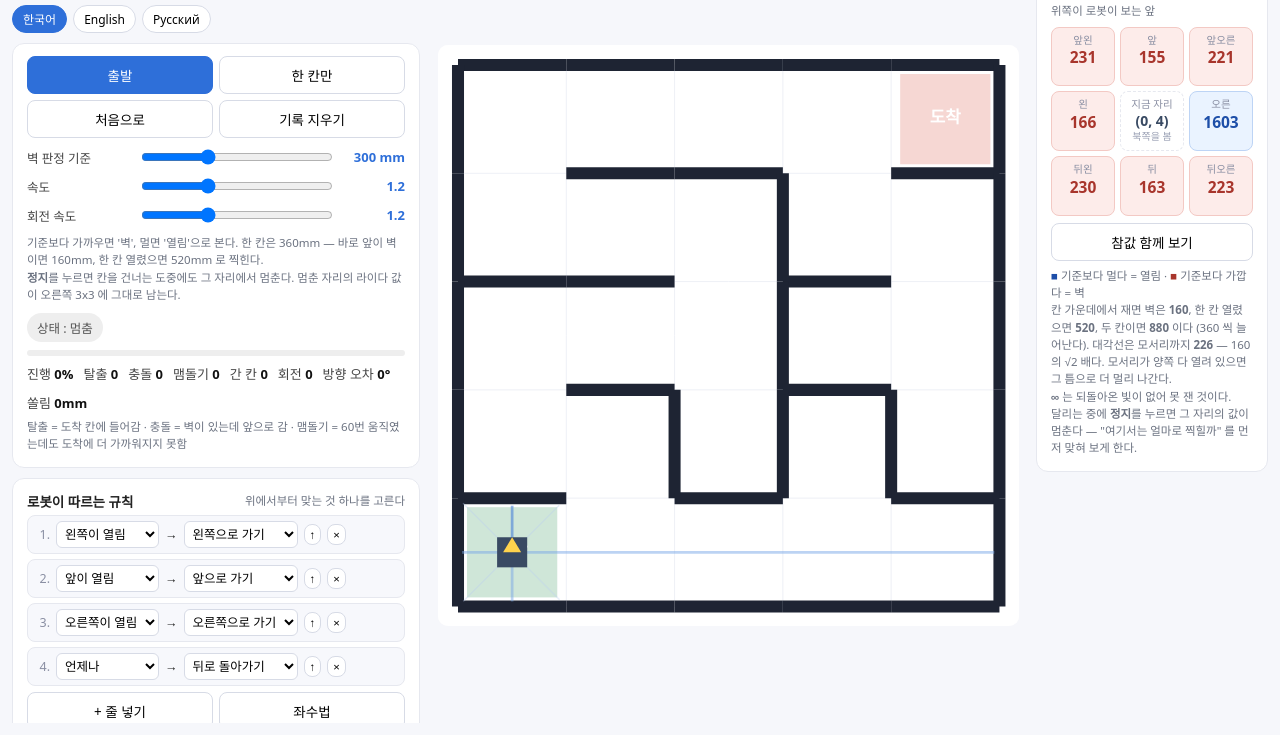
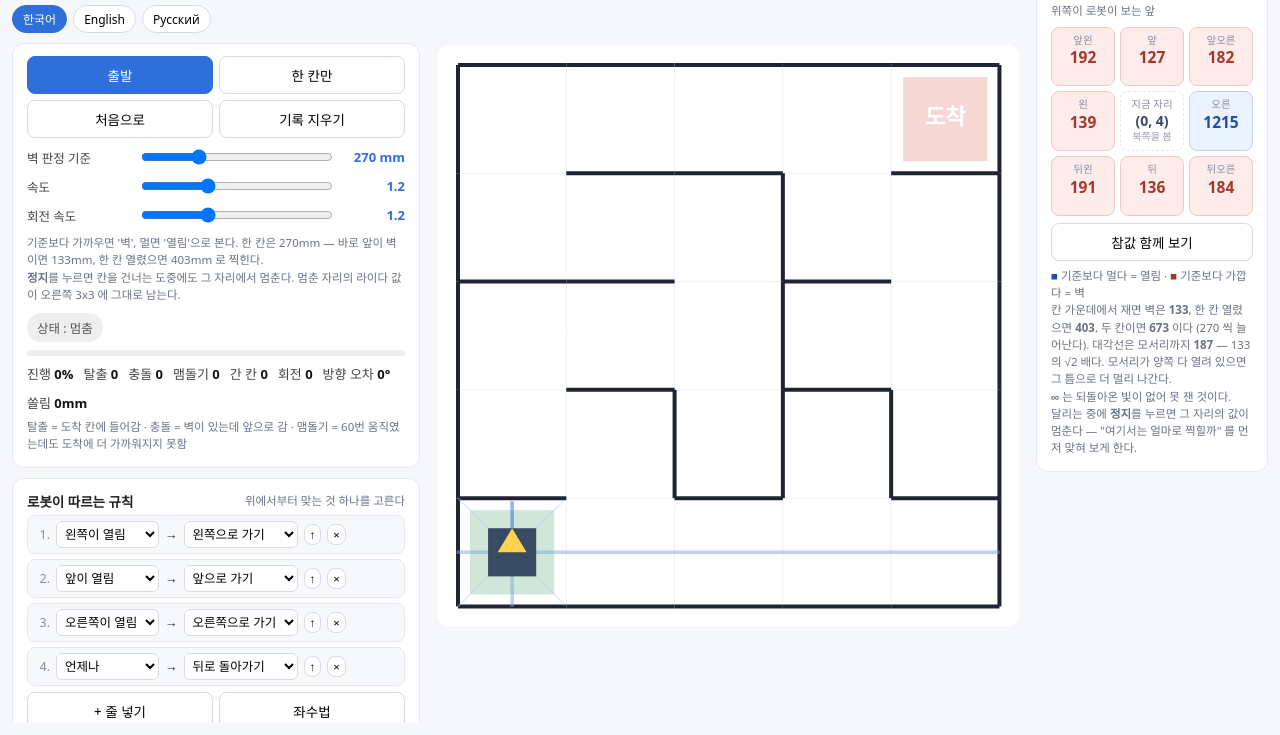
Before and after one commit to powerspt/maze-sim, a plain HTML site: page index.html in a window 1280 px wide. Shown: the part 65-800 px from the top of the page. Drawn offline with Linux system fonts and the light colour scheme.

Commit message:
실제 바닥판 치수에 맞춤 — 한 칸 270mm · 벽 5mm, '복층 미로 판 (3x3)' 미로 추가
벽 홀이 90mm 간격이라 한 칸을 270mm 로 바꿨다. 벽이 얇아지면서
라이다 광선이 6mm 씩 걸어 5mm 벽을 타고 넘던 것도 함께 고쳤다.

```diff
--- a/index.html
+++ b/index.html
@@ -190,7 +190,7 @@
     sub: "라이다로 잰 거리로 벽인지 아닌지를 가른다",
     go: "출발", stop: "정지", step: "한 칸만", toStart: "처음으로", clear: "기록 지우기",
     lThr: "벽 판정 기준", lSpeed: "속도", lTurn: "회전 속도",
-    capMeasure: "기준보다 가까우면 '벽', 멀면 '열림'으로 본다. 한 칸은 360mm — 바로 앞이 벽이면 160mm, 한 칸 열렸으면 520mm 로 찍힌다.<br><b>정지</b>를 누르면 칸을 건너는 도중에도 그 자리에서 멈춘다. 멈춘 자리의 라이다 값이 오른쪽 3x3 에 그대로 남는다.",
+    capMeasure: "기준보다 가까우면 '벽', 멀면 '열림'으로 본다. 한 칸은 270mm — 바로 앞이 벽이면 133mm, 한 칸 열렸으면 403mm 로 찍힌다.<br><b>정지</b>를 누르면 칸을 건너는 도중에도 그 자리에서 멈춘다. 멈춘 자리의 라이다 값이 오른쪽 3x3 에 그대로 남는다.",
     nProg: "진행", nWin: "탈출", nCrash: "충돌", nStall: "맴돌기",
     nStep: "간 칸", nTurn: "회전", nDrift: "방향 오차", nLat: "쏠림",
     capCount: "탈출 = 도착 칸에 들어감 · 충돌 = 벽이 있는데 앞으로 감 · 맴돌기 = 60번 움직였는데도 도착에 더 가까워지지 못함",
@@ -205,11 +205,11 @@
     lNoise: "라이다 잡음", lMinr: "최소 측정 거리", lMiss: "벽 놓칠 확률", lSlip: "회전 오차",
     env1: "환경 ① 검은 무광 벽", env2: "환경 ② 유리·금속 벽",
     env3: "환경 ③ 미끄러운 바닥", env0: "원래대로",
-    capEnv: "라이다는 스스로 빛을 쏘아 되돌아오는 시간을 잰다. 그래서 <b>방이 밝은지 어두운지는 상관이 없다</b>. 흔들리는 것은 벽의 재질과 각도다.<br>환경 ① <b>검은 무광 벽</b> — 빛을 거의 되돌려 주지 않아 가끔 벽을 놓친다 (잡음 ±60 · 놓침 2%, 다섯 판에 한 판쯤 박는다)<br>환경 ② <b>유리·거울·금속 벽</b> — 빛이 비껴 나가 벽이 없는 것처럼 멀리 찍힌다 (잡음 ±180 · 놓침 3%, 절반 넘게 박는다)<br>환경 ③ <b>미끄러운 바닥</b> — 라이다는 멀쩡하다. 바퀴가 미끄러져 몸이 틀어지고, 틀어진 채로 재니 값이 어긋나며 옆으로 쏠린다 (회전 오차 12°)<br>잡음은 ±150 까지는 멀쩡하다. 벽 160 에 150 을 더해도 기준 300 을 못 넘기 때문이다.<br>최소 측정 거리는 실물 라이다가 90mm 다. 360mm 로 올리면 벽이 모두 열려 보인다.",
+    capEnv: "라이다는 스스로 빛을 쏘아 되돌아오는 시간을 잰다. 그래서 <b>방이 밝은지 어두운지는 상관이 없다</b>. 흔들리는 것은 벽의 재질과 각도다.<br>환경 ① <b>검은 무광 벽</b> — 빛을 거의 되돌려 주지 않아 가끔 벽을 놓친다 (잡음 ±60 · 놓침 2%, 다섯 판에 한 판쯤 박는다)<br>환경 ② <b>유리·거울·금속 벽</b> — 빛이 비껴 나가 벽이 없는 것처럼 멀리 찍힌다 (잡음 ±180 · 놓침 3%, 절반 넘게 박는다)<br>환경 ③ <b>미끄러운 바닥</b> — 라이다는 멀쩡하다. 바퀴가 미끄러져 몸이 틀어지고, 틀어진 채로 재니 값이 어긋나며 옆으로 쏠린다 (회전 오차 12°)<br>잡음은 ±130 까지는 멀쩡하다. 벽 133 에 130 을 더해도 기준 270 을 못 넘기 때문이다.<br>최소 측정 거리는 실물 라이다가 90mm 다. 140mm 만 넘겨도 벽이 모두 열려 보인다.",
     lidTitle: "라이다가 지금 보는 값",
     lidSub: "여덟 방향 거리 (mm)<br>위쪽이 로봇이 보는 앞",
     trueShow: "참값 함께 보기", trueHide: "참값 숨기기",
-    capLid: "<span style='color:#1d4ea8;'>■</span> 기준보다 멀다 = 열림 · <span style='color:#a8352c;'>■</span> 기준보다 가깝다 = 벽<br>칸 가운데에서 재면 벽은 <b>160</b>, 한 칸 열렸으면 <b>520</b>, 두 칸이면 <b>880</b> 이다 (360 씩 늘어난다). 대각선은 모서리까지 <b>226</b> — 160의 √2 배다. 모서리가 양쪽 다 열려 있으면 그 틈으로 더 멀리 나간다.<br><b>∞</b> 는 되돌아온 빛이 없어 못 잰 것이다.<br>달리는 중에 <b>정지</b>를 누르면 그 자리의 값이 멈춘다 — \"여기서는 얼마로 찍힐까\" 를 먼저 맞혀 보게 한다.",
+    capLid: "<span style='color:#1d4ea8;'>■</span> 기준보다 멀다 = 열림 · <span style='color:#a8352c;'>■</span> 기준보다 가깝다 = 벽<br>칸 가운데에서 재면 벽은 <b>133</b>, 한 칸 열렸으면 <b>403</b>, 두 칸이면 <b>673</b> 이다 (270 씩 늘어난다). 대각선은 모서리까지 <b>187</b> — 133의 √2 배다. 모서리가 양쪽 다 열려 있으면 그 틈으로 더 멀리 나간다.<br><b>∞</b> 는 되돌아온 빛이 없어 못 잰 것이다.<br>달리는 중에 <b>정지</b>를 누르면 그 자리의 값이 멈춘다 — \"여기서는 얼마로 찍힐까\" 를 먼저 맞혀 보게 한다.",
     stateFmt: "상태 : %1",
     stStop: "멈춤", stRun: "달리는 중", stMid: "멈춤 (칸을 건너는 중)",
     stNoRule: "멈춤 — 맞는 규칙이 없다",
@@ -225,7 +225,7 @@
     mEnv3: "환경 ③ 미끄러운 바닥 — 라이다는 멀쩡한데 몸이 틀어집니다",
     mEnv0: "환경을 처음 상태로 되돌렸습니다",
     mazeNow: "지금 미로 : %1  (%2x%3 칸)",
-    mz0: "수업용 (기본)", mz1: "수업용 작은 미로 (복층 한 층)", mz2: "ㄹ 자",
+    mz0: "수업용 (기본)", mz1: "복층 미로 판 (3x3, 실제 판과 같다)", mz2: "ㄹ 자",
     mzRand: "무작위", mzDrawn: "직접 그린 미로",
     start: "출발", goal: "도착",
     d0: "앞", d1: "앞오른", d2: "오른", d3: "뒤오른",
@@ -244,7 +244,7 @@
     sub: "The distance the LiDAR measures decides: wall or opening",
     go: "Start", stop: "Stop", step: "One cell", toStart: "To the start", clear: "Clear record",
     lThr: "Wall threshold", lSpeed: "Speed", lTurn: "Turn speed",
-    capMeasure: "Closer than the threshold is a 'wall', farther is 'open'. One cell is 360mm — a wall right ahead reads 160mm, one open cell reads 520mm.<br>Press <b>Stop</b> and the robot halts where it is, even in mid-crossing. The LiDAR reading at that spot stays in the 3x3 on the right.",
+    capMeasure: "Closer than the threshold is a 'wall', farther is 'open'. One cell is 270mm — a wall right ahead reads 133mm, one open cell reads 403mm.<br>Press <b>Stop</b> and the robot halts where it is, even in mid-crossing. The LiDAR reading at that spot stays in the 3x3 on the right.",
     nProg: "Progress", nWin: "Escapes", nCrash: "Crashes", nStall: "Circling",
     nStep: "Cells", nTurn: "Turns", nDrift: "Heading error", nLat: "Sideways drift",
     capCount: "Escape = reached the goal cell · Crash = drove forward into a wall · Circling = 60 moves without getting any closer to the goal",
@@ -259,11 +259,11 @@
     lNoise: "LiDAR noise", lMinr: "Min. range", lMiss: "Wall-miss chance", lSlip: "Turn error",
     env1: "① Matte black walls", env2: "② Glass · metal walls",
     env3: "③ Slippery floor", env0: "Reset",
-    capEnv: "The LiDAR sends out its own light and times the echo, so <b>it makes no difference whether the room is bright or dark</b>. What shakes the reading is the material and the angle of the wall.<br>Env ① <b>matte black walls</b> — almost no light comes back, so a wall is missed now and then (noise ±60 · miss 2%, about one crash in five runs)<br>Env ② <b>glass, mirror or metal walls</b> — the light glances off and the wall reads far away, as if it were not there (noise ±180 · miss 3%, crashes more than half the time)<br>Env ③ <b>slippery floor</b> — the LiDAR is fine. The wheels slip, the body ends up askew, and measuring while askew throws the readings off and pushes the robot sideways (turn error 12°)<br>Noise up to ±150 is harmless: a wall at 160 plus 150 still does not pass the threshold of 300.<br>The real LiDAR has a minimum range of 90mm. Raise it to 360mm and every wall looks open.",
+    capEnv: "The LiDAR sends out its own light and times the echo, so <b>it makes no difference whether the room is bright or dark</b>. What shakes the reading is the material and the angle of the wall.<br>Env ① <b>matte black walls</b> — almost no light comes back, so a wall is missed now and then (noise ±60 · miss 2%, about one crash in five runs)<br>Env ② <b>glass, mirror or metal walls</b> — the light glances off and the wall reads far away, as if it were not there (noise ±180 · miss 3%, crashes more than half the time)<br>Env ③ <b>slippery floor</b> — the LiDAR is fine. The wheels slip, the body ends up askew, and measuring while askew throws the readings off and pushes the robot sideways (turn error 12°)<br>Noise up to ±130 is harmless: a wall at 133 plus 130 still does not pass the threshold of 270.<br>The real LiDAR has a minimum range of 90mm. Raise it past 140mm and every wall looks open.",
     lidTitle: "What the LiDAR sees now",
     lidSub: "Eight directions, in mm<br>Up is the robot's front",
     trueShow: "Show true values", trueHide: "Hide true values",
-    capLid: "<span style='color:#1d4ea8;'>■</span> farther than the threshold = open · <span style='color:#a8352c;'>■</span> closer = wall<br>Measured from the centre of a cell, a wall reads <b>160</b>, one open cell <b>520</b>, two cells <b>880</b> (360 at a time). A diagonal reaches the corner at <b>226</b> — 160 times √2. If both sides of a corner are open, the beam slips through and goes farther.<br><b>∞</b> means no light came back and nothing could be measured.<br>Press <b>Stop</b> while it runs and the readings freeze where it stands — ask \"what will it read here?\" before you look.",
+    capLid: "<span style='color:#1d4ea8;'>■</span> farther than the threshold = open · <span style='color:#a8352c;'>■</span> closer = wall<br>Measured from the centre of a cell, a wall reads <b>133</b>, one open cell <b>403</b>, two cells <b>673</b> (270 at a time). A diagonal reaches the corner at <b>187</b> — 133 times √2. If both sides of a corner are open, the beam slips through and goes farther.<br><b>∞</b> means no light came back and nothing could be measured.<br>Press <b>Stop</b> while it runs and the readings freeze where it stands — ask \"what will it read here?\" before you look.",
     stateFmt: "Status : %1",
     stStop: "stopped", stRun: "running", stMid: "stopped (mid-crossing)",
     stNoRule: "stopped — no rule matched",
@@ -279,7 +279,7 @@
     mEnv3: "Env ③ slippery floor — the LiDAR is fine, but the body goes askew",
     mEnv0: "Conditions back to the start",
     mazeNow: "Maze : %1  (%2x%3 cells)",
-    mz0: "Class maze (default)", mz1: "Small class maze (one floor of the two-level maze)",
+    mz0: "Class maze (default)", mz1: "The real two-level maze board (3x3)",
     mz2: "Zigzag", mzRand: "Random", mzDrawn: "Your own maze",
     start: "START", goal: "GOAL",
     d0: "front", d1: "fr-right", d2: "right", d3: "bk-right",
@@ -298,7 +298,7 @@
     sub: "Расстояние, измеренное лидаром, решает: стена или проход",
     go: "Старт", stop: "Стоп", step: "Одна клетка", toStart: "В начало", clear: "Сбросить счёт",
     lThr: "Порог стены", lSpeed: "Скорость", lTurn: "Скорость поворота",
-    capMeasure: "Ближе порога — «стена», дальше — «проход». Одна клетка 360 мм: стена прямо перед роботом читается как 160 мм, одна открытая клетка — как 520 мм.<br>Нажмите <b>Стоп</b> — робот остановится там, где стоит, даже посреди клетки. Показания лидара в этой точке останутся в сетке 3x3 справа.",
+    capMeasure: "Ближе порога — «стена», дальше — «проход». Одна клетка 270 мм: стена прямо перед роботом читается как 133 мм, одна открытая клетка — как 403 мм.<br>Нажмите <b>Стоп</b> — робот остановится там, где стоит, даже посреди клетки. Показания лидара в этой точке останутся в сетке 3x3 справа.",
     nProg: "Пройдено", nWin: "Выходов", nCrash: "Столкновений", nStall: "Кружит",
     nStep: "Клеток", nTurn: "Поворотов", nDrift: "Ошибка курса", nLat: "Снос",
     capCount: "Выход = вошёл в финишную клетку · Столкновение = поехал вперёд в стену · Кружит = 60 действий без приближения к финишу",
@@ -314,11 +314,11 @@
     lNoise: "Шум лидара", lMinr: "Мин. дальность", lMiss: "Пропуск стены", lSlip: "Ошибка поворота",
     env1: "① Чёрные матовые стены", env2: "② Стекло · металл",
     env3: "③ Скользкий пол", env0: "Как было",
-    capEnv: "Лидар сам посылает свет и измеряет время возврата, поэтому <b>светло в помещении или темно — неважно</b>. Показания сбивают материал и угол стены.<br>Среда ① <b>чёрные матовые стены</b> — света почти не возвращается, и стена иногда теряется (шум ±60 · пропуск 2%, примерно одно столкновение на пять попыток)<br>Среда ② <b>стеклянные, зеркальные или металлические стены</b> — свет уходит вскользь, и стена читается далеко, будто её нет (шум ±180 · пропуск 3%, столкновения более чем в половине попыток)<br>Среда ③ <b>скользкий пол</b> — лидар исправен. Колёса проскальзывают, корпус разворачивает, и измерения со смещённого курса уводят робота вбок (ошибка поворота 12°)<br>Шум до ±150 безвреден: 160 у стены плюс 150 всё равно не превышает порог 300.<br>У настоящего лидара минимальная дальность 90 мм. Поднимите её до 360 мм — и все стены покажутся проходами.",
+    capEnv: "Лидар сам посылает свет и измеряет время возврата, поэтому <b>светло в помещении или темно — неважно</b>. Показания сбивают материал и угол стены.<br>Среда ① <b>чёрные матовые стены</b> — света почти не возвращается, и стена иногда теряется (шум ±60 · пропуск 2%, примерно одно столкновение на пять попыток)<br>Среда ② <b>стеклянные, зеркальные или металлические стены</b> — свет уходит вскользь, и стена читается далеко, будто её нет (шум ±180 · пропуск 3%, столкновения более чем в половине попыток)<br>Среда ③ <b>скользкий пол</b> — лидар исправен. Колёса проскальзывают, корпус разворачивает, и измерения со смещённого курса уводят робота вбок (ошибка поворота 12°)<br>Шум до ±130 безвреден: 133 у стены плюс 130 всё равно не превышает порог 270.<br>У настоящего лидара минимальная дальность 90 мм. Поднимите её выше 140 мм — и все стены покажутся проходами.",
     lidTitle: "Что лидар видит сейчас",
     lidSub: "Восемь направлений, мм<br>Вверху — перёд робота",
     trueShow: "Показать истинные значения", trueHide: "Скрыть истинные значения",
-    capLid: "<span style='color:#1d4ea8;'>■</span> дальше порога = проход · <span style='color:#a8352c;'>■</span> ближе порога = стена<br>Из центра клетки стена читается как <b>160</b>, одна открытая клетка — <b>520</b>, две — <b>880</b> (шаг 360). По диагонали до угла <b>226</b> — это 160 × √2. Если обе стороны угла открыты, луч уходит в щель дальше.<br><b>∞</b> — свет не вернулся, измерить не удалось.<br>Нажмите <b>Стоп</b> на ходу — показания замрут на месте: спросите «сколько здесь будет?» прежде, чем смотреть.",
+    capLid: "<span style='color:#1d4ea8;'>■</span> дальше порога = проход · <span style='color:#a8352c;'>■</span> ближе порога = стена<br>Из центра клетки стена читается как <b>133</b>, одна открытая клетка — <b>403</b>, две — <b>673</b> (шаг 270). По диагонали до угла <b>187</b> — это 133 × √2. Если обе стороны угла открыты, луч уходит в щель дальше.<br><b>∞</b> — свет не вернулся, измерить не удалось.<br>Нажмите <b>Стоп</b> на ходу — показания замрут на месте: спросите «сколько здесь будет?» прежде, чем смотреть.",
     stateFmt: "Состояние : %1",
     stStop: "стоит", stRun: "едет", stMid: "стоит (посреди клетки)",
     stNoRule: "стоит — ни одно правило не подошло",
@@ -334,7 +334,7 @@
     mEnv3: "Среда ③ скользкий пол — лидар исправен, но корпус разворачивает",
     mEnv0: "Условия возвращены к началу",
     mazeNow: "Лабиринт : %1  (%2x%3 клеток)",
-    mz0: "Учебный (основной)", mz1: "Малый учебный (один этаж двухуровневого)",
+    mz0: "Учебный (основной)", mz1: "Настоящая плата двухуровневого лабиринта (3x3)",
     mz2: "Змейка", mzRand: "Случайный", mzDrawn: "Нарисованный вами",
     start: "СТАРТ", goal: "ФИНИШ",
     d0: "перёд", d1: "перёд-пр.", d2: "право", d3: "зад-пр.",
@@ -382,9 +382,9 @@
 }
 
 // ====== 치수 (mm) — 복층 미로 단원과 같다 ======
-const CELL = 360;          // 한 칸 (타일 180mm 두 장)
-const WALLT = 40;          // 벽 두께
-const BODY = 100;          // 비글 몸통 폭
+const CELL = 270;          // 한 칸 — 벽 홀 3칸 (홀 간격 90mm)
+const WALLT = 5;           // 벽 두께 — 실물 벽 조각과 같다
+const BODY = 120;          // 비글 몸통 폭 (실측)
 const MAXR = 5000;         // 라이다 최대 거리
 const STALL_ACTS = 60;     // 이만큼 움직였는데도 도착에 더 가까워지지 못하면 '맴돌기'
 
@@ -452,12 +452,15 @@
     m.start = [0, 4]; m.goal = [4, 0];
     return m;
   }
-  if (which === 1) {                       // 복층 미로 단원의 한 층 (3x2 = 6칸)
-    const m = blank(3, 2);                 // 길 : 출발(0,1) → (0,0) → (1,0) → (1,1) → (2,1) → 도착(2,0)
-    const path = [[0, 1, 0], [0, 0, 1], [1, 0, 2], [1, 1, 1], [2, 1, 0]];
+  if (which === 1) {                       // 복층 미로 판 그대로 (3x3 = 9칸)
+    //  maze_board.py 의 OPEN 과 같다. 열 0~2 = A~C, 행 0~2 = 1~3.
+    //  1층은 C3 으로 들어가 A1 로 나온다 — 막다른 길은 B3 과 A3.
+    const m = blank(3, 3);
+    const path = [[2, 2, 0], [2, 1, 0], [2, 0, 3], [1, 0, 2],
+                  [1, 1, 3], [0, 1, 0], [0, 1, 2], [1, 1, 2]];
     for (const [x, y, di] of path) carve(m, x, y, x + DIRS[di][0], y + DIRS[di][1], di);
     m.nameKey = "mz1";
-    m.start = [0, 1]; m.goal = [2, 0];
+    m.start = [2, 2]; m.goal = [0, 0];
     return m;
   }
   if (which === 2) {                       // 한 줄로 이어진 ㄹ 자 — 좌수법이 잘 통한다
@@ -481,7 +484,7 @@
 
 // ====== 상태 ======
 const S = {
-  thr: 300, speed: 1.2, turnSpeed: 1.2,
+  thr: 270, speed: 1.2, turnSpeed: 1.2,
   noise: 10, minr: 90, miss: 0, slip: 0,
   maze: null, cx: 0, cy: 0, head: 0,          // head : 0 북 1 동 2 남 3 서
   anim: null, running: false, stepping: false, drawing: false,
@@ -514,7 +517,7 @@
 let RULES = PRESETS.left.map(r => r.slice());
 
 // ====== 라이다 ======
-//   벽은 격자선 위에 40mm 두께로 서 있다. 어떤 점이 벽 속에 있는지 본다.
+//   벽은 격자선 위에 5mm 두께로 서 있다. 어떤 점이 벽 속에 있는지 본다.
 //   벽은 이웃한 두 칸이 똑같이 들고 있으므로 점이 든 칸만 보면 된다.
 function wallAt(px, py) {
   const m = S.maze, h = WALLT / 2;
@@ -531,7 +534,8 @@
 
 //   지금 자리에서 그 방향으로 쏜다. 조금씩 나아가며 처음 벽에 닿은 거리를 돌려준다.
 //   칸 단위가 아니라 mm 단위로 재기 때문에 칸을 건너는 도중에도 값이 나온다.
-const RAYSTEP = 6;
+//   걸음이 벽 두께보다 굵으면 얇은 벽을 그냥 타고 넘는다 — 벽의 절반보다 잘게 걷는다
+const RAYSTEP = Math.max(1, Math.min(6, WALLT / 2));
 function rayFrom(px, py, angDeg) {
   const a = (angDeg - 90) * Math.PI / 180;        // 화면 좌표 (앞 = 위쪽)
   const dx = Math.cos(a), dy = Math.sin(a);
@@ -540,7 +544,7 @@
     const x = px + dx * d, y = py + dy * d;
     if (x < -CELL || y < -CELL || x > outW + CELL || y > outH + CELL) break;
     if (wallAt(x, y)) {
-      // 성큼성큼 오다 닿았으니 되짚어 다듬는다 — 벽은 160, 한 칸은 520 으로 딱 떨어져야 한다
+      // 성큼성큼 오다 닿았으니 되짚어 다듬는다 — 벽은 133, 한 칸은 403 으로 떨어져야 한다
       let lo = Math.max(0, d - RAYSTEP), hi = d;
       for (let i = 0; i < 12; i++) {
         const mid = (lo + hi) / 2;
@@ -797,7 +801,7 @@
 
   // 벽
   ctx.strokeStyle = "#1e2433";
-  ctx.lineWidth = Math.max(2, WALLT * PX);
+  ctx.lineWidth = Math.max(4, WALLT * PX);        // 5mm 벽은 너무 가늘어 보이니 굵게 그린다
   ctx.lineCap = "butt";
   for (let y = 0; y < m.h; y++) {
     for (let x = 0; x < m.w; x++) {
```
Also changed, not shown: 1 other file.
